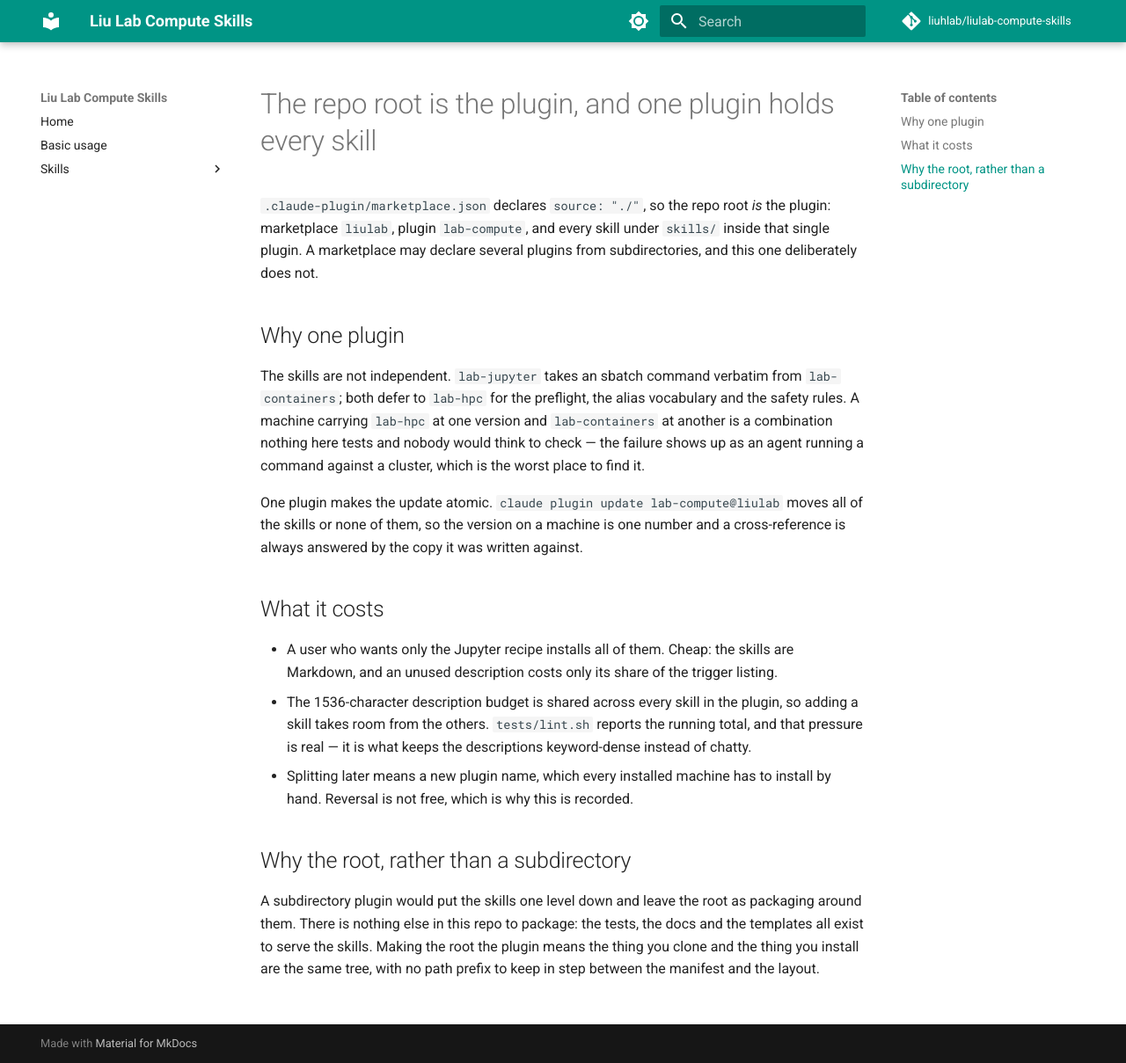
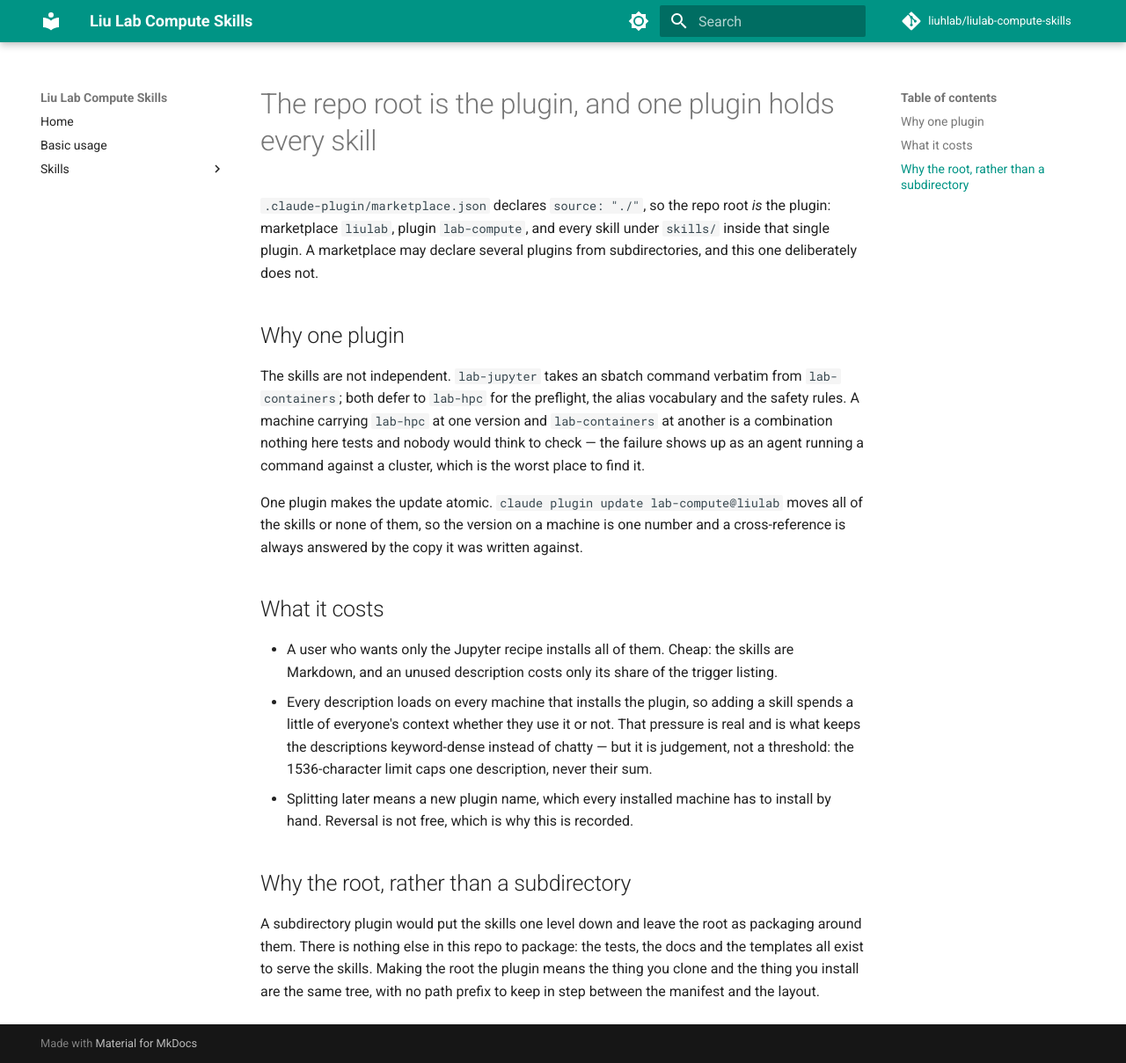
Before and after one commit to liuhlab/liulab-compute-skills, an MkDocs documentation site: the page built from docs/adr/0001-repo-root-is-the-plugin.md, in a window 1280 px wide and 1209 px high. Shown: the whole window at 88% size. Built offline with MkDocs 1.6.1 and Material for MkDocs 9.7.7, drawn with Linux system fonts in a browser that asks for light colours; comment, search, counter and statistics services are not loaded.

Commit message:
Cap each skill description, not the sum of them
1536 is `skillListingMaxDescChars` — the platform's cap on a single
description in the skill listing — and the gate was spending it as a
repo-wide budget the skills shared. Nothing shared it: adding a skill
failed the gate for crossing a line that was never drawn there.

The check is now per skill and still fails a description over 1536 chars,
which is the limit that is actually real. The total is computed and
printed as information. The budget the skills genuinely share is a
fraction of the model's context window and spans every skill installed on
a machine, not one plugin's — no count taken in this repo measures it, so
nothing here fails on it. A comment where the old check stood records
that, so the sum is not reinstated from the old rationale.

The agent conventions file, the glossary entry, the cost bullet in the
one-plugin decision record, the test suite README and the CI comment all
stated the sum as a rule; each is corrected in place.

Co-Authored-By: Claude Opus 5 (1M context) <noreply@anthropic.com>
Claude-Session: https://claude.ai/code/session_01QmQptm25LMrXtk4Tvw7ezN

```diff
--- a/docs/adr/0001-repo-root-is-the-plugin.md
+++ b/docs/adr/0001-repo-root-is-the-plugin.md
@@ -26,10 +26,10 @@ is always answered by the copy it was written against.
 
 - A user who wants only the Jupyter recipe installs all of them. Cheap: the skills are
   Markdown, and an unused description costs only its share of the trigger listing.
-- The 1536-character description budget is shared across every skill in the plugin, so
-  adding a skill takes room from the others. `tests/lint.sh` reports the running total, and
-  that pressure is real — it is what keeps the descriptions keyword-dense instead of
-  chatty.
+- Every description loads on every machine that installs the plugin, so adding a skill
+  spends a little of everyone's context whether they use it or not. That pressure is real
+  and is what keeps the descriptions keyword-dense instead of chatty — but it is judgement,
+  not a threshold: the 1536-character limit caps one description, never their sum.
 - Splitting later means a new plugin name, which every installed machine has to install by
   hand. Reversal is not free, which is why this is recorded.
 
```
Also changed, not shown: AGENTS.md (+4 -3 lines), CONTEXT.md (+8 -3 lines), 3 other files.
